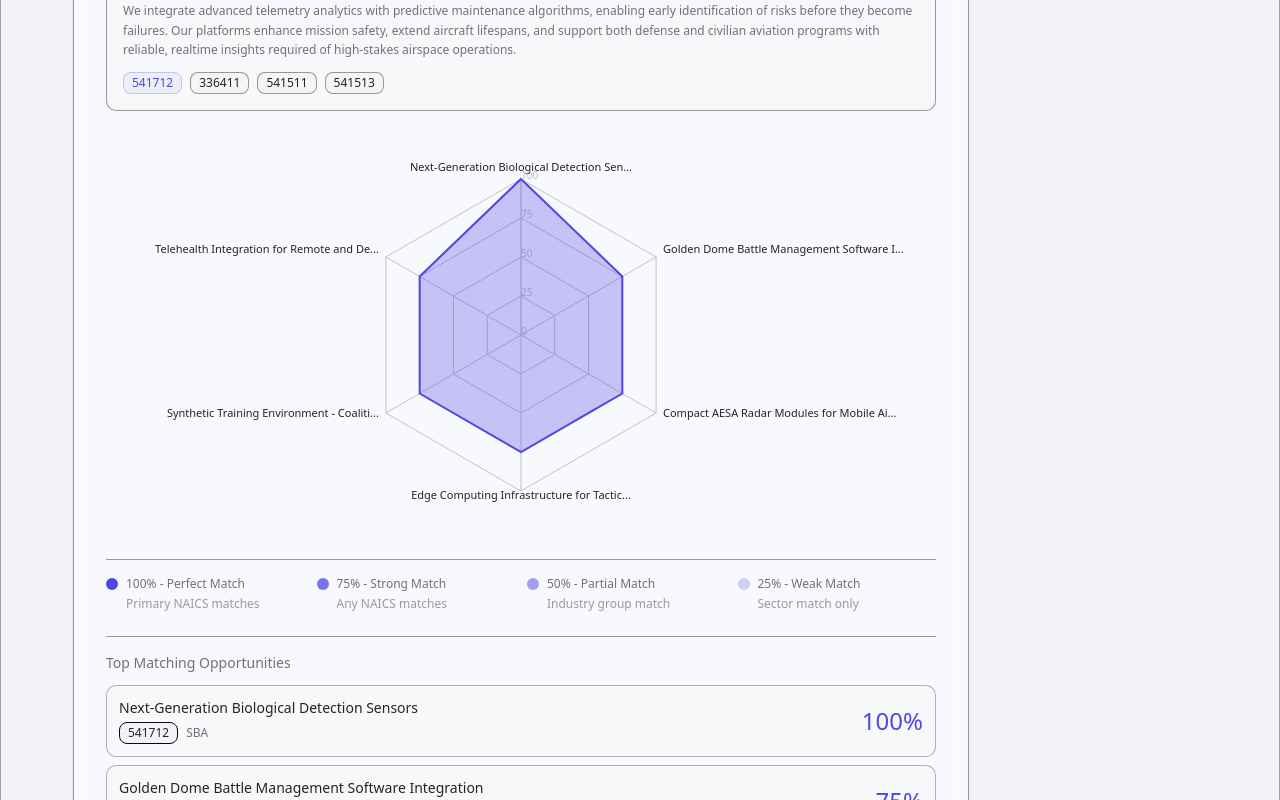
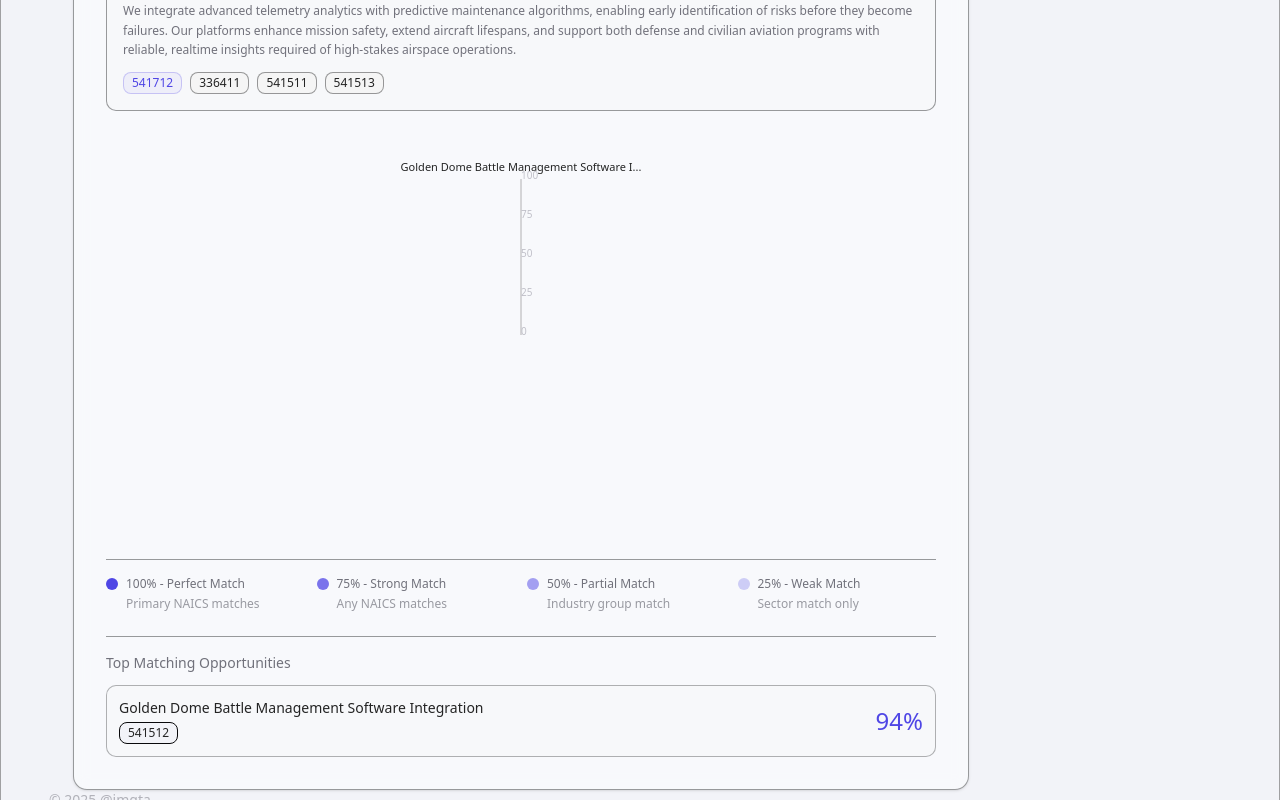
Before and after one commit to imgta/synq, a Next.js app in the folder frontend/: page / in a window 1280 px wide. Shown: the part 840-1640 px from the top of the page. Built offline with nearby package versions, Linux system fonts and the light colour scheme.

Commit message:
Update radar-chart.tsx

```diff
--- a/frontend/app/components/dataviz/radar-chart.tsx
+++ b/frontend/app/components/dataviz/radar-chart.tsx
@@ -7,7 +7,7 @@
 import { ChartConfig, ChartContainer, ChartTooltip, ChartTooltipContent } from '@/components/ui/chart';
 import { Building2, Target } from 'lucide-react';
 
-interface FitScoreBreakdown {
+interface FitScoreMetrics {
   naicsScore: number;
   setAsideScore: number;
   sizeScore: number;
@@ -25,6 +25,193 @@
   annual_revenue: number;
 }
 
+interface OpportunityFitMetrics {
+  naics_code: string;
+  secondary_naics?: string[];
+  set_aside_code?: string;
+  estimated_value?: number;
+}
+
+function computeFitScore(
+  company: CompanyFitMetrics,
+  opportunity: OpportunityFitMetrics,
+): FitScoreMetrics {
+  const reasoning: string[] = [];
+
+  // ===========================
+  // 1. NAICS ALIGNMENT (40% weight)
+  // ===========================
+  let naicsScore = 0;
+  const companyNAICS = [company.primary_naics, ...company.other_naics];
+  const allOpportunityNAICS = [opportunity.naics_code, ...(opportunity.secondary_naics || [])];
+
+  // Primary NAICS perfect match
+  if (company.primary_naics === opportunity.naics_code) {
+    naicsScore = 100;
+    reasoning.push('✓ Primary NAICS is exact match');
+  }
+  // Primary matches any secondary requirement
+  else if (opportunity.secondary_naics?.includes(company.primary_naics)) {
+    naicsScore = 85;
+    reasoning.push('✓ Primary NAICS matches secondary requirement');
+  }
+  // Any NAICS exact match
+  else if (companyNAICS.some(nc => allOpportunityNAICS.includes(nc))) {
+    naicsScore = 75;
+    reasoning.push('✓ Secondary NAICS matches opportunity');
+  }
+  // 5-digit match (national industry level)
+  else if (companyNAICS.some(co =>
+    allOpportunityNAICS.some(opp => co.substring(0, 5) === opp.substring(0, 5))
+  )) {
+    naicsScore = 60;
+    reasoning.push('○ NAICS match at industry level (5-digit)');
+  }
+  // 4-digit match (industry group level)
+  else if (companyNAICS.some(co =>
+    allOpportunityNAICS.some(opp => co.substring(0, 4) === opp.substring(0, 4))
+  )) {
+    naicsScore = 45;
+    reasoning.push('○ NAICS match at industry group (4-digit)');
+  }
+  // 3-digit match (subsector level)
+  else if (companyNAICS.some(co =>
+    allOpportunityNAICS.some(opp => co.substring(0, 3) === opp.substring(0, 3))
+  )) {
+    naicsScore = 30;
+    reasoning.push('△ NAICS match at subsector (3-digit)');
+  }
+  // 2-digit match (sector level only)
+  else if (companyNAICS.some(co =>
+    allOpportunityNAICS.some(opp => co.substring(0, 2) === opp.substring(0, 2))
+  )) {
+    naicsScore = 15;
+    reasoning.push('△ Weak NAICS match at sector level only');
+  } else {
+    reasoning.push('✗ No NAICS alignment detected');
+  }
+
+  // ===========================
+  // 2. SET-ASIDE ELIGIBILITY (30% weight)
+  // ===========================
+  let setAsideScore = 0;
+  let eligible = true;
+
+  if (opportunity.set_aside_code) {
+    // Map common set-aside codes
+    const setAsideMap: Record<string, string[]> = {
+      'SBA': ['SB'],
+      'SB': ['SB'],
+      'SDVOSBC': ['VO', 'SDVOSB'],
+      'WOSB': ['WO', 'WOSB'],
+      'EDWOSB': ['WO', 'EDWOSB'],
+      '8A': ['8a', '8A'],
+      'HZC': ['HZ', 'HUBZone'],
+    };
+
+    const requiredCerts = setAsideMap[opportunity.set_aside_code] || [opportunity.set_aside_code];
+    const hasRequiredCert = requiredCerts.some(cert =>
+      company.sba_certifications.some(c => c.toUpperCase().includes(cert.toUpperCase()))
+    );
+
+    if (hasRequiredCert) {
+      setAsideScore = 100;
+      reasoning.push(`✓ Certified for ${opportunity.set_aside_code} set-aside`);
+    } else {
+      setAsideScore = 0;
+      eligible = false;
+      reasoning.push(`✗ NOT certified for required ${opportunity.set_aside_code} set-aside`);
+    }
+  } else {
+    // No set-aside = full and open competition
+    setAsideScore = 100;
+    reasoning.push('○ Full and open competition (no set-aside)');
+  }
+
+  // ===========================
+  // 3. SIZE/CAPABILITY MATCH (20% weight)
+  // ===========================
+  let sizeScore = 100; // default to neutral
+
+  // NAICS size standards vary, but rough heuristics:
+  // - Small business: typically <500 employees OR <$7.5M-$41.5M revenue
+  // - Large contracts may require significant capacity
+
+  if (opportunity.estimated_value) {
+    const revenueRatio = company.annual_revenue / opportunity.estimated_value;
+
+    if (revenueRatio >= 3) {
+      sizeScore = 100;
+      reasoning.push('✓ Strong financial capacity for contract value');
+    } else if (revenueRatio >= 1.5) {
+      sizeScore = 80;
+      reasoning.push('○ Adequate financial capacity');
+    } else if (revenueRatio >= 0.5) {
+      sizeScore = 60;
+      reasoning.push('△ Moderate financial capacity - may need partners');
+    } else {
+      sizeScore = 30;
+      reasoning.push('⚠ Limited financial capacity - joint venture recommended');
+    }
+  }
+
+  // Employee count considerations for service contracts
+  if (company.employee_count < 50 && opportunity.naics_code.startsWith('54')) {
+    // Professional/technical services with small team
+    reasoning.push('○ Small team may limit capacity for large-scale delivery');
+    sizeScore = Math.min(sizeScore, 70);
+  }
+
+  // ===========================
+  // 4. CAPABILITY DEPTH (10% weight)
+  // ===========================
+  let capabilityScore = 0;
+  const naicsCount = companyNAICS.length;
+
+  if (naicsCount >= 4) {
+    capabilityScore = 100;
+    reasoning.push('✓ Diverse capability portfolio');
+  } else if (naicsCount === 3) {
+    capabilityScore = 80;
+  } else if (naicsCount === 2) {
+    capabilityScore = 60;
+  } else {
+    capabilityScore = 40;
+    reasoning.push('△ Limited NAICS portfolio - consider partnerships');
+  }
+
+  // Bonus for secondary NAICS coverage
+  if (opportunity.secondary_naics && opportunity.secondary_naics.length > 0) {
+    const secondaryCoverage = opportunity.secondary_naics.filter(sn =>
+      companyNAICS.includes(sn)
+    ).length / opportunity.secondary_naics.length;
+
+    if (secondaryCoverage >= 0.5) {
+      capabilityScore = Math.min(100, capabilityScore + 15);
+      reasoning.push('✓ Covers multiple secondary requirements');
+    }
+  }
+
+  // ===========================
+  // WEIGHTED OVERALL SCORE
+  // ===========================
+  const overallScore = Math.round(
+    (naicsScore * 0.40) +
+    (setAsideScore * 0.30) +
+    (sizeScore * 0.20) +
+    (capabilityScore * 0.10)
+  );
+
+  return {
+    naicsScore,
+    setAsideScore,
+    sizeScore,
+    capabilityScore,
+    overallScore,
+    eligible,
+    reasoning,
+  };
+}
 
 // calculate fit score based on NAICS code alignment
 function calculateFitScore(companyNAICS: string[], opportunityNAICS: string, secondaryNAICS: string[] = []): number {
@@ -64,24 +251,45 @@
 
   const company = MOCK_COMPANIES.find(co => co.name === selectedCompany);
   if (!company) return null;
-
   const companyNAICS = [company.primary_naics, ...company.other_naics];
 
-  // calculate fit scores for all opportunities
   const radarData = MOCK_OPPORTUNITIES.map(opp => {
-    const fitScore = calculateFitScore(companyNAICS, opp.naics_code, opp.secondary_naics || []);
+    const fitAnalysis = computeFitScore(company, opp);
+
     return {
       opportunity: opp.title.length > 40 ? opp.title.substring(0, 40) + '...' : opp.title,
       fullTitle: opp.title,
-      fit: fitScore,
+      fit: fitAnalysis.overallScore,
+      naicsScore: fitAnalysis.naicsScore,
+      setAsideScore: fitAnalysis.setAsideScore,
+      sizeScore: fitAnalysis.sizeScore,
+      capabilityScore: fitAnalysis.capabilityScore,
+      eligible: fitAnalysis.eligible,
+      reasoning: fitAnalysis.reasoning,
       noticeId: opp.notice_id,
       naicsCode: opp.naics_code,
       setAside: opp.set_aside_code,
     };
   }).sort((a, b) => b.fit - a.fit);
 
-  // top 6 opportunities for hexagonal radar chart
-  const topOpportunities = radarData.slice(0, 6);
+  // Filter to only eligible opportunities or show warning
+  const eligibleOpportunities = radarData.filter(o => o.eligible);
+  const topOpportunities = eligibleOpportunities.slice(0, 6);
+
+  // // calculate fit scores for all opportunities
+  // const radarData = MOCK_OPPORTUNITIES.map(opp => {
+  //   const fitScore = calculateFitScore(companyNAICS, opp.naics_code, opp.secondary_naics || []);
+  //   return {
+  //     opportunity: opp.title.length > 40 ? opp.title.substring(0, 40) + '...' : opp.title,
+  //     fullTitle: opp.title,
+  //     fit: fitScore,
+  //     noticeId: opp.notice_id,
+  //     naicsCode: opp.naics_code,
+  //     setAside: opp.set_aside_code,
+  //   };
+  // }).sort((a, b) => b.fit - a.fit);
+  // // top 6 opportunities for hexagonal radar chart
+  // const topOpportunities = radarData.slice(0, 6);
 
   return (
     <Card className="border-border/40 shadow-sm bg-card/50 backdrop-blur-sm p-8 ">
```
